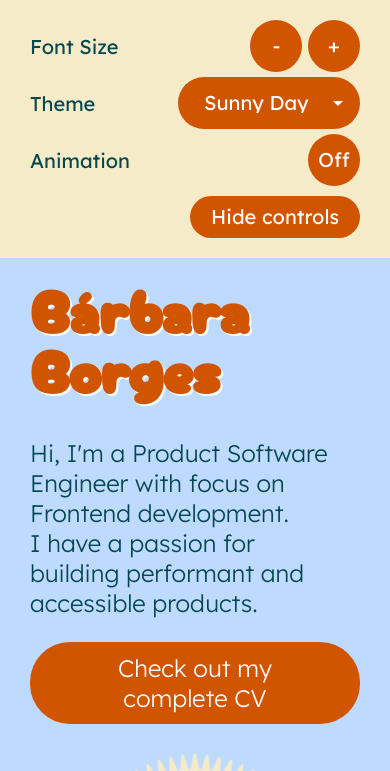
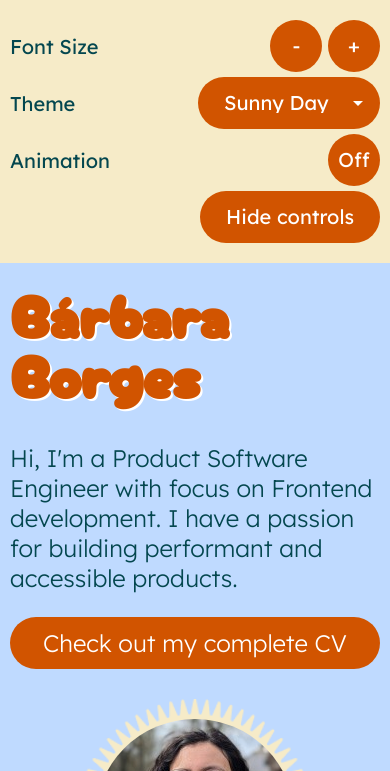
Before and after one commit to barbaraborges/barbaraborges.github.io, an Eleventy site: page src/index.md in a window 390 px wide. Both pictures are taken after a click on the button "Increase font size". Shown: the top 771 px of the page. Built offline with nearby package versions, Linux system fonts and the light colour scheme; Eleventy itself is replaced by a stand-in of ours; files that its build step writes are made by us from their sources.

Commit message:
fix fontsize / padding ratio

```diff
--- a/src/_includes/header.njk
+++ b/src/_includes/header.njk
@@ -3,8 +3,18 @@
         <div class="font-controls">
             Font Size
             <div class="font-controls-wrapper">
-                <button type="button" class="btn-round" onclick="changeFontSize(-0.25)" aria-label="Decrease font size">-</button>
-                <button type="button" class="btn-round" onclick="changeFontSize(0.25)" aria-label="Increase font size">+</button>
+                <button
+                    type="button"
+                    id="reduce-font-size-btn"
+                    class="btn-round"
+                    onclick="changeFontSize(-0.25)"
+                    aria-label="Decrease font size">-</button>
+                <button
+                    type="button"
+                    id="increase-font-size-btn"
+                    class="btn-round"
+                    onclick="changeFontSize(0.25)"
+                    aria-label="Increase font size">+</button>
             </div>
         </div>
         <div class="theme-controls">
--- a/src/assets/css/styles.css
+++ b/src/assets/css/styles.css
@@ -8,7 +8,7 @@
     font-size: calc(var(--base-font-size) * 1rem);
     --base-padding: 1;
 
-    @media (min-width: 1280px) {
+    @media (min-width: 1024px) {
         --base-padding: 4;
     }
 }
@@ -109,6 +109,10 @@
     vertical-align: middle;
 }
 
+#reduce-font-size-btn {
+    display: none;
+}
+
 .cta-btn-wrapper {
     display: flex;
 }
@@ -140,7 +144,7 @@
     background-color: var(--secondary-color);
     color: var(--tertiary-color);
     border: 1px solid transparent;
-    padding: 10px 20px;
+    padding: 0.75rem 1.25rem;
     font-size: 1rem;
     font-family: inherit;
     line-height: 1;
@@ -148,7 +152,6 @@
     cursor: pointer;
     transition: background-color 0.3s ease, color 0.3s ease, border-color 0.3s ease;
     align-self: flex-end;
-    margin-top: 0.5rem;
 
     @media (max-width: 767px) {
         display: inline-block;
@@ -191,10 +194,6 @@
         margin: 0;
         gap: 0.5em;
     }
-}
-
-.animation-controls {
-    margin-bottom: 0;
 }
 
 .theme-select {
--- a/src/assets/scripts/script.js
+++ b/src/assets/scripts/script.js
@@ -1,51 +1,48 @@
+const reduceFontSizeBtn = document.getElementById('reduce-font-size-btn');
+const increaseFontSizeBtn = document.getElementById('increase-font-size-btn');
+
+let showReduceFontSizeBtn = true;
+let showIncreaseFontSizeBtn = true;
+
 function changeFontSize(delta) {
     const root = document.documentElement;
 
     // Get the current max and min padding based on viewport width
-    // Mobile (< 768px): max = 1, min = 0.25 (allows padding to decrease)
-    // Desktop (>= 1280px): max = 4, min = 1
-    // This matches the CSS media query breakpoint
+    // Mobile and Small Screens (< 1024px): max = 1, min = 0.25
+    // Desktop (>= 1024px): max = 4, min = 0.25
     const viewportWidth = window.innerWidth || document.documentElement.clientWidth;
-    const isDesktop = viewportWidth >= 768;
-    const maxBasePaddingMultiplier = isDesktop ? 4 : 1;
-    const minBasePaddingMultiplier = isDesktop ? 1 : 0.25;
+    const isDesktop = viewportWidth >= 1024;
+
     const minFontSizeMultiplier = 1;
-    const maxFontSizeMultiplier = isDesktop ? 3 : 1.5;
-    const step = 0.25;
+    const maxFontSizeMultiplier = isDesktop ? 2.5 : 1.5;
+
+    const maxBasePaddingMultiplier = isDesktop ? 4 : 0.25;
+    const minBasePaddingMultiplier = 0.25;
 
     // Font size
-    // Prefer the inline value we previously set; fall back to computed
     const initialFontSize = root.style.getPropertyValue("--base-font-size") || getComputedStyle(root).getPropertyValue("--base-font-size");
-    const currentFontSize = Number.parseFloat(initialFontSize) || minFontSizeMultiplier;
-    const unclampedFontSize = currentFontSize + delta;
-    const clampedFontSize = Math.min(maxFontSizeMultiplier, Math.max(minFontSizeMultiplier, unclampedFontSize));
-    // Avoid float drift (e.g. 1.0000000002) which can look like “bouncing”.
-    const roundedFontSize = Math.round(clampedFontSize / step) * step;
-    // No-op if nothing changes.
-    if (roundedFontSize === currentFontSize)
-        return;
+    const currentFontSize = Number.parseFloat(initialFontSize);
 
-    root.style.setProperty("--base-font-size", String(roundedFontSize));
+    const newFontSize = Math.max(minFontSizeMultiplier, Math.min(currentFontSize + delta, maxFontSizeMultiplier));
 
+    root.style.setProperty("--base-font-size", String(newFontSize));
+
+    // Update buttons visibility
+    showIncreaseFontSizeBtn = newFontSize >= maxFontSizeMultiplier ? false : true;
+    showReduceFontSizeBtn = newFontSize <= minFontSizeMultiplier ? false : true;
+
+    reduceFontSizeBtn.style.display = showReduceFontSizeBtn ? 'inline-flex' : 'none';
+    increaseFontSizeBtn.style.display = showIncreaseFontSizeBtn ? 'inline-flex' : 'none';
 
     // Calculate padding inversely proportional to font size
     // When font size increases, padding decreases proportionally
-    const fontSizeRange = maxFontSizeMultiplier - minFontSizeMultiplier;
+    const fontRange = maxFontSizeMultiplier - minFontSizeMultiplier;
     const paddingRange = maxBasePaddingMultiplier - minBasePaddingMultiplier;
-    // Calculate progress: 0 when fontSize is at min (1), 1 when fontSize is at max (3)
-    const fontSizeProgress = fontSizeRange > 0 ? (roundedFontSize - minFontSizeMultiplier) / fontSizeRange : 0;
+    const ratio = (newFontSize - minFontSizeMultiplier) / fontRange;
+    const newPaddingSize = maxBasePaddingMultiplier - (ratio * paddingRange);
+    const clampedPaddingSize = Math.max(minBasePaddingMultiplier, Math.min(newPaddingSize, maxBasePaddingMultiplier));
 
-    // Inverse relationship: when progress is 0 (fontSize=min), padding=max; when progress is 1 (fontSize=max), padding=min
-    // Formula: padding = maxPadding - (progress * paddingRange)
-    // On desktop (maxPadding=4, minPadding=1): fontSize=1 → padding=4, fontSize=2 → padding=2.5, fontSize=3 → padding=1
-    // On mobile (maxPadding=1, minPadding=0.25): fontSize=1 → padding=1, fontSize=2 → padding=0.625, fontSize=3 → padding=0.25
-    const calculatedPadding = maxBasePaddingMultiplier - (fontSizeProgress * paddingRange);
-    // Avoid float drift (e.g. 1.0000000002) which can look like “bouncing”.
-    const roundedBasePadding = Math.round(calculatedPadding / step) * step;
-    const clampedBasePadding = Math.min(maxBasePaddingMultiplier, Math.max(minBasePaddingMultiplier, roundedBasePadding));
-
-    root.style.setProperty("--base-padding", String(clampedBasePadding));
-
+    root.style.setProperty("--base-padding", String(clampedPaddingSize));
 }
 // Star animation toggle
 function initStarAnimation() {
```
